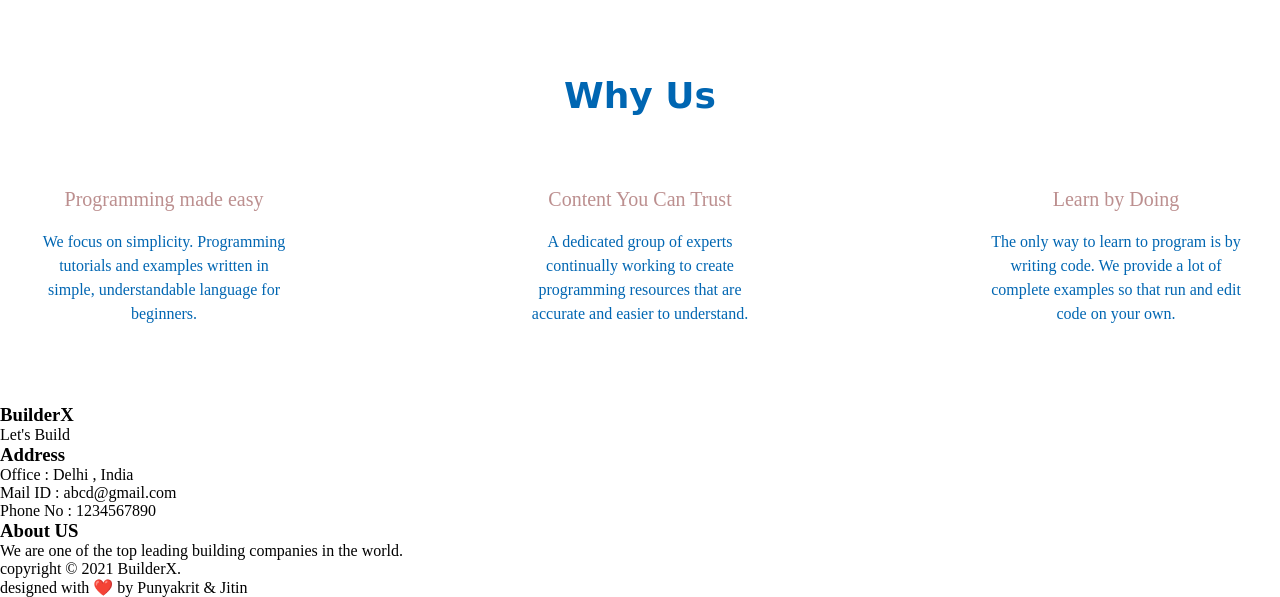
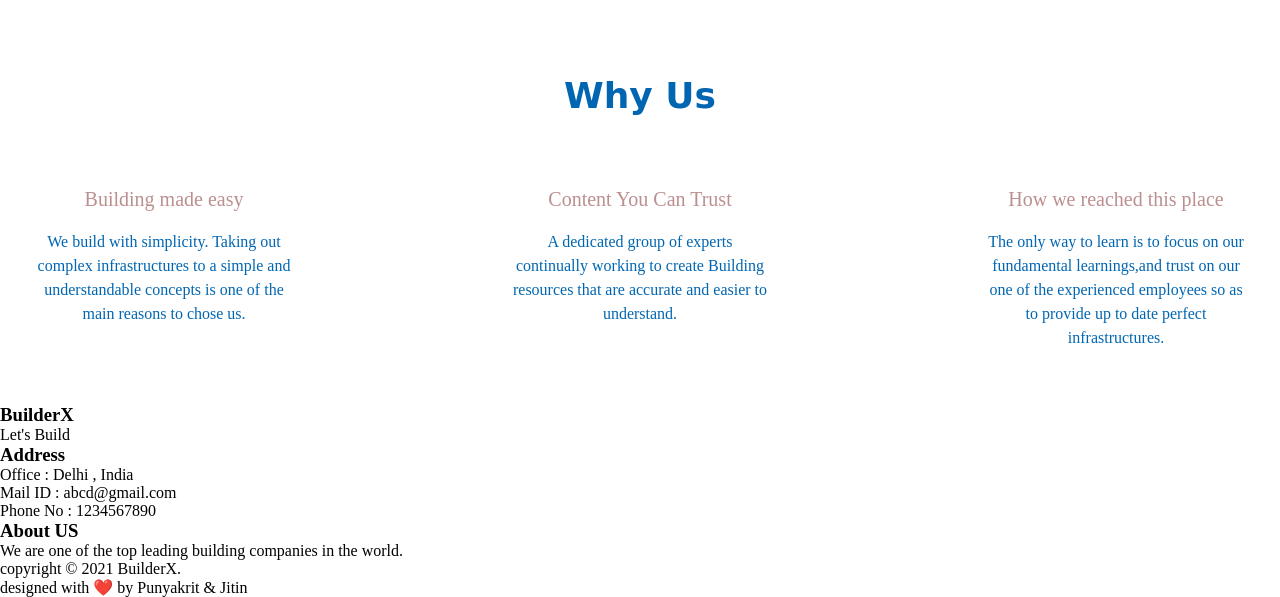
Before and after one commit to punyakrit/Website-Builderx, a PHP site: page / in a window 1280 px wide. Shown: the part 1259-1856 px from the top of the page. Run offline with PHP 8.4, Linux system fonts and the light colour scheme.

Commit message:
Add files via upload

```diff
--- a/index.html
+++ b/index.html
@@ -63,8 +63,8 @@
           <div class="col-md-6" col-md-4>
               <div class="media">
                   <div class="media_details">
-                      <h3>Programming made easy</h3>
-                      <p>We focus on simplicity. Programming tutorials and examples written in simple, understandable language for beginners.</p>
+                      <h3>Building made easy</h3>
+                      <p>We build with simplicity. Taking out complex infrastructures to a simple and understandable concepts is one of the main reasons to chose us.</p>
                   </div>
               </div>
           </div>
@@ -72,15 +72,15 @@
               <div class="media">
                   <div class="media_details">
                       <h3>Content You Can Trust</h3>
-                      <p>A dedicated group of experts continually working to create programming resources that are accurate and easier to understand.</p>
+                      <p>A dedicated group of experts continually working to create Building resources that are accurate and easier to understand.</p>
                   </div>
               </div>
           </div>
           <div class="col-md-6" col-md-4>
               <div class="media">
                   <div class="media_details">
-                      <h3>Learn by Doing</h3>
-                      <p>The only way to learn to program is by writing code. We provide a lot of complete examples so that run and edit code on your own.</p>
+                      <h3>How we reached this place</h3>
+                      <p>The only way to learn is to focus on our fundamental learnings,and trust on our one of the experienced employees so as to provide up to date perfect infrastructures.</p>
                   </div>
               </div>
           </div>
```
Also changed, not shown: style.css (+0 -10 lines).
